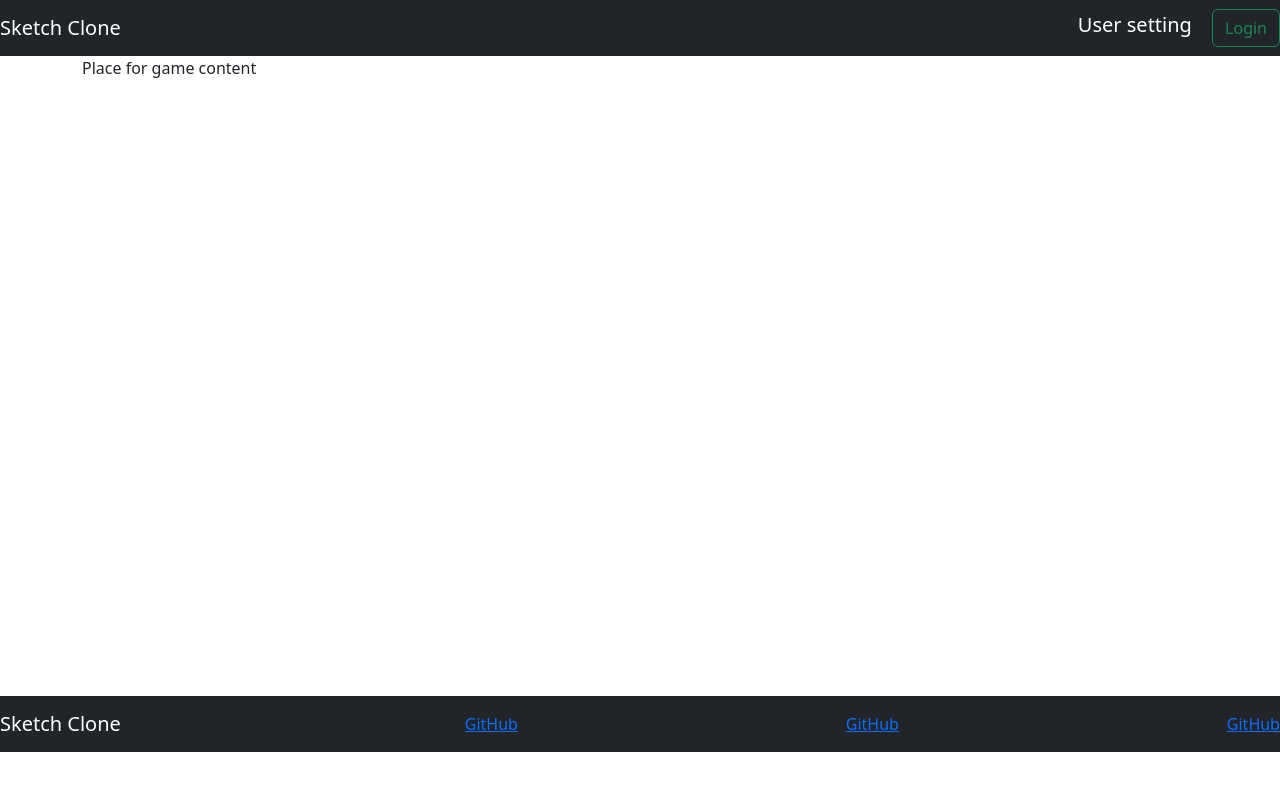
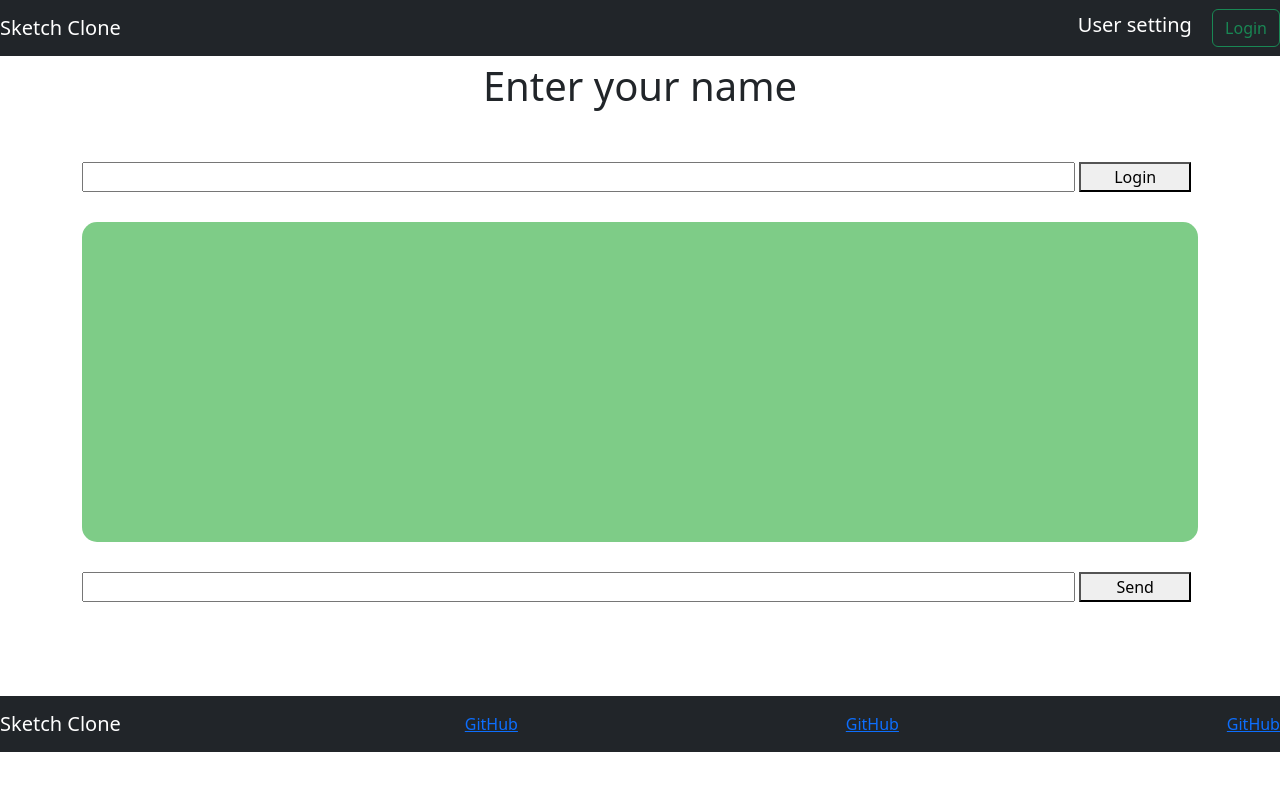
Before and after one commit to yusia/RsFinalTask, a website built with webpack: page index.html in a window 1280 px wide. Built offline with nearby package versions, Linux system fonts and the light colour scheme; files whose address does not match are found by name.

Commit message:
add chat preview

```diff
--- a/package.json
+++ b/package.json
@@ -45,6 +45,7 @@
   },
   "dependencies": {
     "@popperjs/core": "^2.11.6",
-    "bootstrap": "^5.2.3"
+    "bootstrap": "^5.2.3",
+    "socket.io-client": "^4.6.0"
   }
 }
--- a/src/app/app.ts
+++ b/src/app/app.ts
@@ -1,8 +1,12 @@
 import content from './app.html';
+import { Messanger } from '../messanger/messanger';
 import 'bootstrap';
 
 export default class App {
   render() {
     document.body.innerHTML = content;
+    const messangerBody = document.querySelector('#main') as HTMLElement;
+    const messanger = new Messanger(messangerBody);
+    messanger.render();
   }
 }
--- /dev/null
+++ b/src/messanger/html.d.ts
@@ -0,0 +1,4 @@
+declare module '*.html' {
+  const value: string;
+  export default value;
+}
--- /dev/null
+++ b/src/messanger/messanger.html
@@ -0,0 +1,12 @@
+<div class="message">
+  <p class="message__name">Enter your name</p>
+  <div class="message__input-name-container">
+    <input class="message__input-name" type="text" />
+    <button class="message__button-name">Login</button>
+  </div>
+  <div class="message__chat"></div>
+  <div class="message__input-text-container">
+    <input class="message__input-text" type="text" />
+    <button class="message__button-text">Send</button>
+  </div>
+</div>
--- /dev/null
+++ b/src/messanger/messanger.ts
@@ -0,0 +1,105 @@
+import content from './messanger.html';
+import { io } from 'socket.io-client';
+import 'bootstrap';
+interface messegeI {
+  name: string;
+  text: string;
+}
+
+export class Messanger {
+  constructor(private messangerBody: HTMLElement) {}
+
+  model() {
+    const socket = io('http://localhost:4444');
+    let name = '';
+    const messages: messegeI[] = [];
+    let newClient = false;
+    let typingName = '';
+    const inputName = document.querySelector('.message__input-name') as HTMLInputElement;
+    const buttonName = document.querySelector('.message__button-name') as HTMLElement;
+    const chat = document.querySelector('.message__chat') as HTMLElement;
+    const inputText = document.querySelector('.message__input-text') as HTMLInputElement;
+    const buttonText = document.querySelector('.message__button-text') as HTMLElement;
+
+    const addNameToUser = (e: Event) => {
+      e.preventDefault();
+      name = inputName.value;
+      newClientF();
+    };
+
+    buttonName.addEventListener('click', addNameToUser);
+
+    socket.emit('findAllMessages', {}, (response: messegeI[]) => {
+      messages.push(...response);
+
+      messages.forEach((message) => addMessageTochat(chat, message));
+    });
+
+    socket.on('message', (message) => {
+      console.log(message);
+
+      messages.push(message);
+      addMessageTochat(chat, message);
+    });
+
+    socket.on('typing', ({ name, isTyping }) => {
+      const typingManHTML = document.querySelector('#typingMan');
+      if (isTyping) {
+        typingName = `${name} is typing ...`;
+        console.log('gtxfnftn');
+        if (!typingManHTML) this.messangerBody.append(renderTypingMan());
+      } else {
+        typingName = '';
+        if (typingManHTML) {
+          (typingManHTML as HTMLElement).remove();
+        }
+      }
+    });
+
+    const newClientF = () => {
+      socket.emit('join', { name: name }, () => {
+        newClient = true;
+        return newClient;
+      });
+    };
+
+    const sendMessage = (e: Event) => {
+      e.preventDefault();
+      socket.emit('createMessage', { text: inputText.value }, () => {
+        inputText.value = '';
+      });
+    };
+
+    const whoTyping = () => {
+      socket.emit('typing', { isTyping: true });
+      setTimeout(() => {
+        socket.emit('typing', { isTyping: false });
+      }, 1000);
+    };
+
+    const renderTypingMan = () => {
+      const p = document.createElement('p');
+      p.id = 'typingMan';
+      p.classList.add('message__typing-man');
+      p.textContent = typingName;
+      return p;
+    };
+    inputText.addEventListener('input', whoTyping);
+    buttonText.addEventListener('click', sendMessage);
+
+    function addMessageTochat(messageBody: HTMLElement, message: messegeI) {
+      messageBody.appendChild(handleNewMessage(message));
+    }
+
+    function handleNewMessage(message: messegeI) {
+      const p = document.createElement('p');
+      p.textContent = `[${message.name}]: ${message.text}`;
+      return p;
+    }
+  }
+
+  render() {
+    this.messangerBody.innerHTML = content;
+    this.model();
+  }
+}
--- /dev/null
+++ b/src/scss/messenger.scss
@@ -0,0 +1,42 @@
+.message {
+  display: flex;
+  align-items: center;
+  justify-content: center;
+  width: 100%;
+  gap: 30px;
+  flex-direction: column;
+  &__name {
+    font-size: 40px;
+  }
+
+  &__input-name-container {
+    width: 100%;
+  }
+
+  &__input-name {
+    width: 89%;
+  }
+
+  &__button-name {
+    width: 10%;
+  }
+
+  &__chat {
+    width: 100%;
+    height: 40vh;
+    background-color: rgba(40, 170, 55, 0.6);
+    border-radius: 15px;
+  }
+
+  &__input-text-container {
+    width: 100%;
+  }
+
+  &__input-text {
+    width: 89%;
+  }
+
+  &__button-text {
+    width: 10%;
+  }
+}
--- a/src/scss/styles.scss
+++ b/src/scss/styles.scss
@@ -1,2 +1,3 @@
-@import "~bootstrap/scss/bootstrap";
-@import "./main.scss";
+@import '~bootstrap/scss/bootstrap';
+@import './messenger.scss';
+@import './main.scss';
```
Also changed, not shown: 1 other file.
